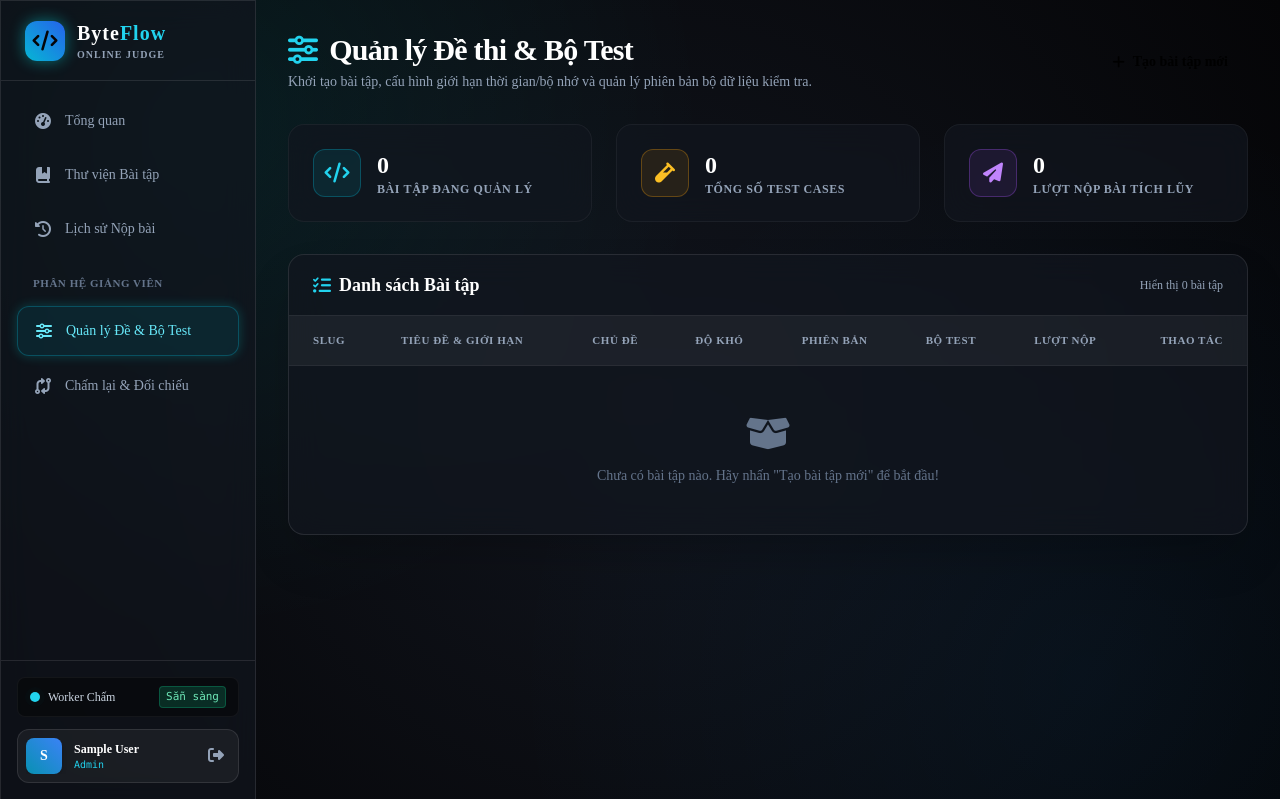
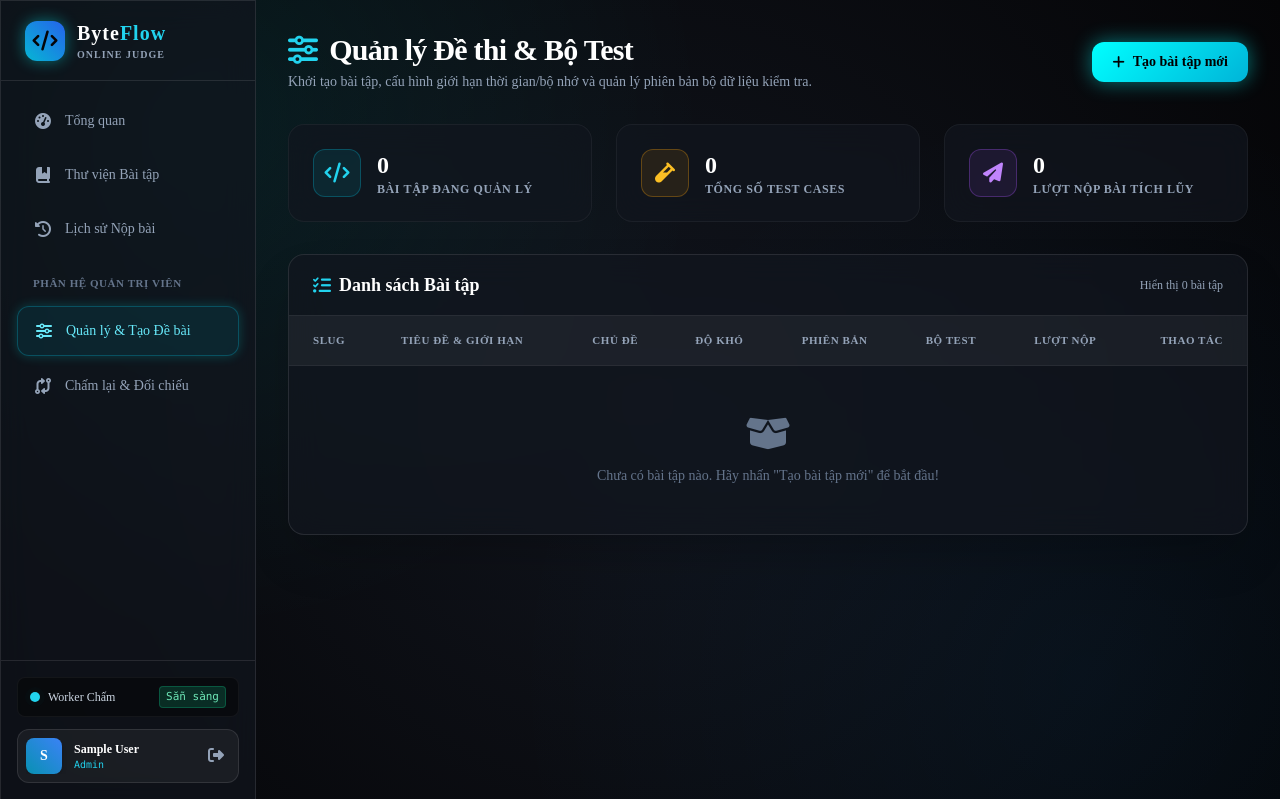
Before and after one commit to ndcanh1208/PTPMMNM-CNTT-18-10-NHOM-1, a PHP site: page /BaiTapLon/manage_problems.php in a window 1280 px wide. Shown: the top 799 px of the page. Run offline with PHP 8.4, Linux system fonts and the light colour scheme; the visitor is signed in with stand-in values (Sample User, id 1); data that the repository does not hold is empty; some libraries are stand-ins or nearby versions.

Commit message:
feat(ui): Khắc phục hiển thị nút Tạo bài tập mới và bổ sung lối tắt tạo đề trên giao diện

```diff
--- a/assets/css/style.css
+++ b/assets/css/style.css
@@ -88,6 +88,24 @@ body {
 .neon-text {
   color: var(--cyan-accent);
   text-shadow: 0 0 8px rgba(0, 255, 255, 0.4);
+}
+
+.neon-button {
+  background: linear-gradient(135deg, #00FFFF 0%, #00B4D8 100%) !important;
+  color: #050507 !important;
+  font-weight: 700 !important;
+  border-radius: 0.75rem;
+  box-shadow: 0 0 15px rgba(0, 255, 255, 0.4) !important;
+  transition: all 0.25s ease !important;
+  display: inline-flex !important;
+  align-items: center !important;
+  justify-content: center !important;
+  cursor: pointer;
+}
+
+.neon-button:hover {
+  box-shadow: 0 0 25px rgba(0, 255, 255, 0.7) !important;
+  transform: translateY(-1px);
 }
 
 .btn-cyan {
--- a/includes/sidebar.php
+++ b/includes/sidebar.php
@@ -59,13 +59,13 @@ $isWorkerActive = true;
 
       <?php if (Auth::isInstructor() || Auth::isAdmin()): ?>
         <div class="pt-4 pb-2 px-4 text-[11px] font-bold uppercase tracking-wider text-slate-500">
-          Phân hệ Giảng viên
+          <?= Auth::isAdmin() ? 'Phân hệ Quản trị viên' : 'Phân hệ Giảng viên' ?>
         </div>
 
         <!-- Quản lý bài tập & Phiên bản -->
         <a href="/BaiTapLon/manage_problems.php" class="flex items-center space-x-3 px-4 py-3 rounded-xl text-sm font-medium transition-all duration-200 <?= $currentScript === 'manage_problems.php' ? 'bg-cyan-500/10 text-cyan-300 border border-cyan-500/30 shadow-[0_0_12px_rgba(0,255,255,0.2)]' : 'text-slate-400 hover:text-slate-100 hover:bg-white/5' ?>">
           <i class="fa-solid fa-sliders w-5 text-center text-base"></i>
-          <span>Quản lý Đề & Bộ Test</span>
+          <span>Quản lý & Tạo Đề bài</span>
         </a>
 
         <!-- Chấm lại & Đối chiếu (Tình huống 2) -->
--- a/index.php
+++ b/index.php
@@ -85,6 +85,12 @@ require_once __DIR__ . '/includes/sidebar.php';
             <i class="fa-solid fa-play text-xs"></i>
             <span>Bắt đầu Luyện tập</span>
           </a>
+          <?php if (Auth::isInstructor() || Auth::isAdmin()): ?>
+            <a href="/BaiTapLon/manage_problems.php" class="btn-cyan flex items-center space-x-2 text-sm font-bold text-black shadow-[0_0_15px_rgba(0,255,255,0.4)]">
+              <i class="fa-solid fa-plus text-black"></i>
+              <span>Tạo đề bài mới</span>
+            </a>
+          <?php endif; ?>
           <?php if (!$currentUser): ?>
             <a href="/BaiTapLon/login.php" class="btn-glass flex items-center space-x-2 text-sm font-semibold">
               <i class="fa-solid fa-arrow-right-to-bracket text-xs"></i>
--- a/manage_problems.php
+++ b/manage_problems.php
@@ -192,8 +192,8 @@ require_once __DIR__ . '/includes/sidebar.php';
       </p>
     </div>
     <div>
-      <button onclick="openModal('createModal')" class="neon-button px-5 py-2.5 rounded-xl text-black font-bold text-sm flex items-center space-x-2">
-        <i class="fa-solid fa-plus"></i>
+      <button type="button" onclick="openModal('createModal')" class="btn-cyan px-5 py-2.5 rounded-xl text-black font-black text-sm flex items-center space-x-2 shadow-[0_0_20px_rgba(0,255,255,0.45)] hover:scale-105 transition-all cursor-pointer">
+        <i class="fa-solid fa-plus text-black font-bold"></i>
         <span>Tạo bài tập mới</span>
       </button>
     </div>
@@ -460,7 +460,7 @@ require_once __DIR__ . '/includes/sidebar.php';
         <button type="button" onclick="closeModal('createModal')" class="px-5 py-2.5 rounded-xl bg-white/5 hover:bg-white/10 text-slate-300 text-sm font-semibold transition-colors">
           Hủy bỏ
         </button>
-        <button type="submit" class="neon-button px-6 py-2.5 rounded-xl text-black font-bold text-sm">
+        <button type="submit" class="btn-cyan px-6 py-2.5 rounded-xl text-black font-bold text-sm cursor-pointer shadow-[0_0_15px_rgba(0,255,255,0.4)]">
           Lưu & Khởi tạo v1
         </button>
       </div>
@@ -540,7 +540,7 @@ require_once __DIR__ . '/includes/sidebar.php';
         <button type="button" onclick="closeModal('editModal')" class="px-5 py-2.5 rounded-xl bg-white/5 hover:bg-white/10 text-slate-300 text-sm font-semibold transition-colors">
           Hủy bỏ
         </button>
-        <button type="submit" class="neon-button px-6 py-2.5 rounded-xl text-black font-bold text-sm">
+        <button type="submit" class="btn-cyan px-6 py-2.5 rounded-xl text-black font-bold text-sm cursor-pointer shadow-[0_0_15px_rgba(0,255,255,0.4)]">
           Cập nhật thông tin
         </button>
       </div>
@@ -556,6 +556,13 @@ function openModal(modalId) {
 function closeModal(modalId) {
   document.getElementById(modalId).classList.add('hidden');
 }
+
+window.addEventListener('click', function(e) {
+  const createModal = document.getElementById('createModal');
+  const editModal = document.getElementById('editModal');
+  if (e.target === createModal) closeModal('createModal');
+  if (e.target === editModal) closeModal('editModal');
+});
 
 function openEditModal(problem) {
   document.getElementById('edit_problem_id').value = problem.id;
```
Also changed, not shown: problems.php (+10 -2 lines), tests/test_create_problem.php (added, +83 -0 lines).
